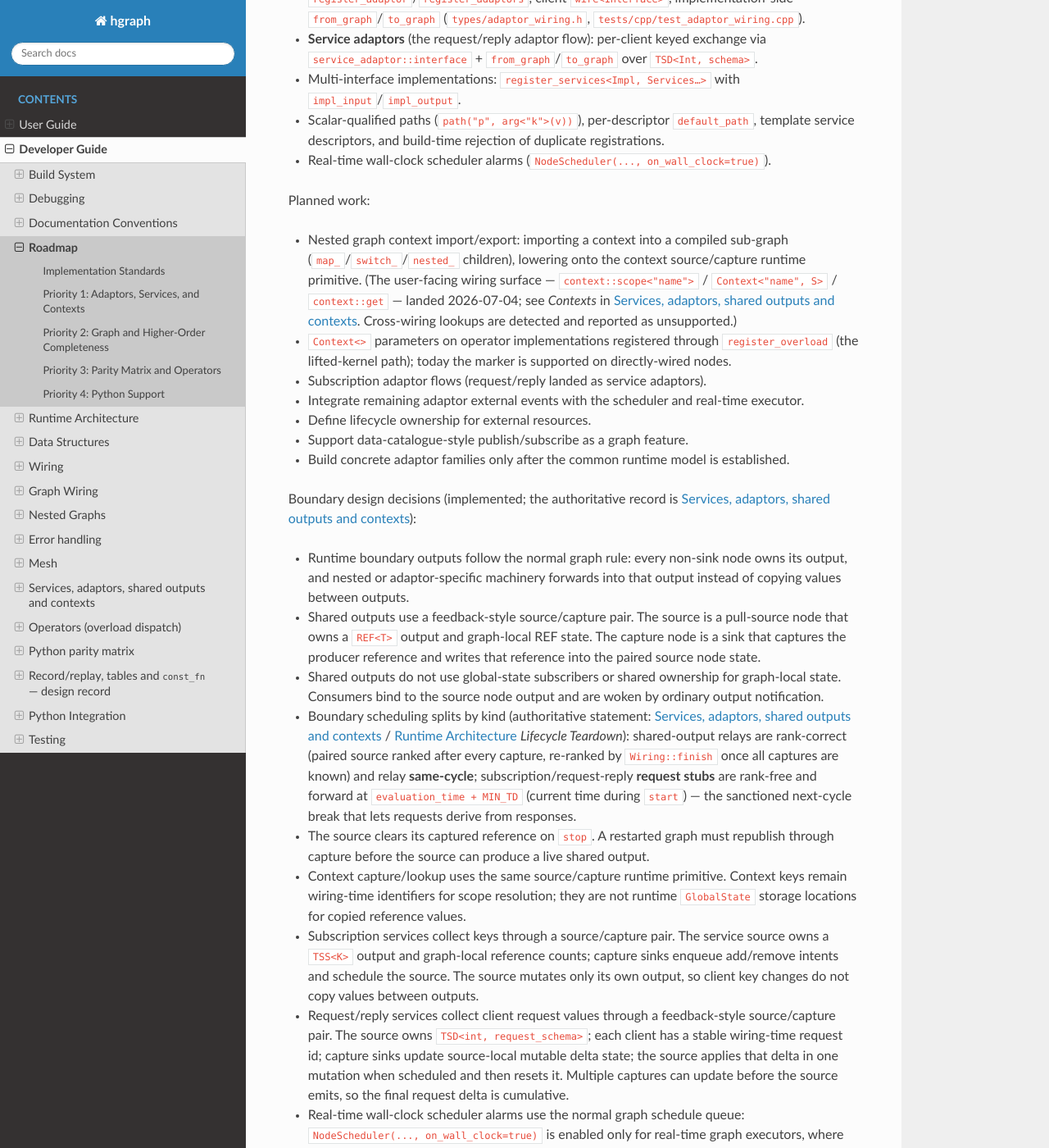
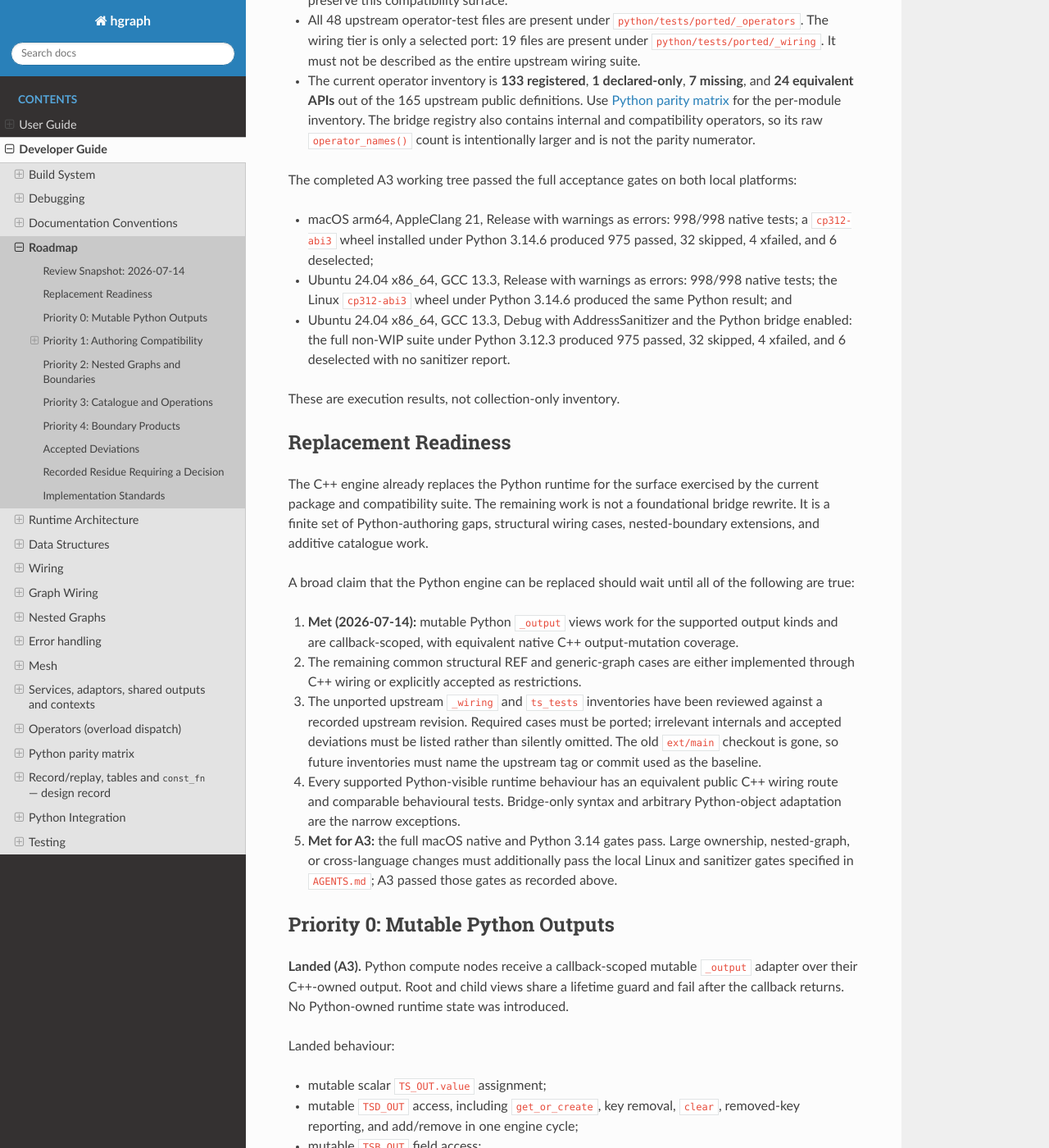
Before and after one commit to hhenson/hg_cpp, a Sphinx documentation site: the page built from docs/source/developer_guide/roadmap.rst, in a window 1280 px wide and 1400 px high, scrolled down 1087 px. Shown: the whole window at 82% size. Built offline with Sphinx 7.4.7 and the Read the Docs theme 3.1.0, drawn with Linux system fonts in a browser that asks for light colours; some of the changed text lies outside the part shown.

Commit message:
Complete mutable Python output support

```diff
--- a/docs/source/developer_guide/roadmap.rst
+++ b/docs/source/developer_guide/roadmap.rst
@@ -1,191 +1,318 @@
 Roadmap
 =======
 
-This page records the remaining work needed to bring the C++ implementation in
-line with the Python graph feature set. The order matters: graph capability
-comes before catalogue completeness, and the C++ runtime remains the source of
-truth.
+This page records the remaining work needed to replace the Python hgraph
+engine for the supported user base while keeping the C++ runtime as the source
+of truth.  It distinguishes four states deliberately:
+
+``Landed``
+   Implemented through the C++ runtime and covered by native and/or bridge
+   tests.
+
+``In progress``
+   The design is accepted and implementation is under way, but it has not yet
+   passed the repository acceptance gates.
+
+``Remaining``
+   A genuine compatibility or product capability still to implement.
+
+``Accepted deviation``
+   Behaviour intentionally differs from Python hgraph and must not quietly
+   return as a second Python runtime implementation.
+
+Review Snapshot: 2026-07-14
+---------------------------
+
+This review was made against the working tree based on ``02bf29f8``, including
+the completed mutable-output work described below.  Evidence came from the
+public implementation and tests, the commit history, :doc:`parity_matrix`,
+:doc:`python_integration`, :doc:`nested_graphs`, and :doc:`services`.
+
+The important corrections to the previous roadmap are:
+
+- The Python graph bridge, Python user nodes, type conversion, services,
+  adaptors, contexts, real-time execution, push sources, components, dispatch,
+  and stable-ABI packaging have **landed**.  They are not future bridge work.
+- Runtime-defined Python ``Enum`` classes have **landed** as nominal C++ enum
+  schemas (``enum_vt`` / ``TypeRegistry::enum_type``) with conversion back to
+  the registered Python class.  They are not a bridge blocker.
+- Closed CompoundScalar hierarchies have landed as C++ Bundle unions, including
+  namespace-qualified identity, graph-realization closure, dispatch, largest-
+  leaf planned storage, and owner-backed recursive fields.
+- ``@component`` and all record/replay modes, including Recover seeding and
+  Compare, have landed in both languages.  General process checkpointing is a
+  different feature and is not required to preserve this compatibility
+  surface.
+- All 48 upstream operator-test files are present under
+  ``python/tests/ported/_operators``.  The wiring tier is only a selected port:
+  19 files are present under ``python/tests/ported/_wiring``.  It must not be
+  described as the entire upstream wiring suite.
+- The current operator inventory is **133 registered**, **1 declared-only**,
+  **7 missing**, and **24 equivalent APIs** out of the 165 upstream public
+  definitions.  Use :doc:`parity_matrix` for the per-module inventory.  The
+  bridge registry also contains internal and compatibility operators, so its
+  raw ``operator_names()`` count is intentionally larger and is not the parity
+  numerator.
+
+The completed A3 working tree passed the full acceptance gates on both local
+platforms:
+
+- macOS arm64, AppleClang 21, Release with warnings as errors: 998/998 native
+  tests; a ``cp312-abi3`` wheel installed under Python 3.14.6 produced 975
+  passed, 32 skipped, 4 xfailed, and 6 deselected;
+- Ubuntu 24.04 x86_64, GCC 13.3, Release with warnings as errors: 998/998 native
+  tests; the Linux ``cp312-abi3`` wheel under Python 3.14.6 produced the same
+  Python result; and
+- Ubuntu 24.04 x86_64, GCC 13.3, Debug with AddressSanitizer and the Python
+  bridge enabled: the full non-WIP suite under Python 3.12.3 produced 975
+  passed, 32 skipped, 4 xfailed, and 6 deselected with no sanitizer report.
+
+These are execution results, not collection-only inventory.
+
+Replacement Readiness
+---------------------
+
+The C++ engine already replaces the Python runtime for the surface exercised by
+the current package and compatibility suite.  The remaining work is not a
+foundational bridge rewrite.  It is a finite set of Python-authoring gaps,
+structural wiring cases, nested-boundary extensions, and additive catalogue
+work.
+
+A broad claim that the Python engine can be replaced should wait until all of
+the following are true:
+
+1. **Met (2026-07-14):** mutable Python ``_output`` views work for the
+   supported output kinds and are callback-scoped, with equivalent native C++
+   output-mutation coverage.
+2. The remaining common structural REF and generic-graph cases are either
+   implemented through C++ wiring or explicitly accepted as restrictions.
+3. The unported upstream ``_wiring`` and ``ts_tests`` inventories have been
+   reviewed against a recorded upstream revision.  Required cases must be
+   ported; irrelevant internals and accepted deviations must be listed rather
+   than silently omitted.  The old ``ext/main`` checkout is gone, so future
+   inventories must name the upstream tag or commit used as the baseline.
+4. Every supported Python-visible runtime behaviour has an equivalent public
+   C++ wiring route and comparable behavioural tests.  Bridge-only syntax and
+   arbitrary Python-object adaptation are the narrow exceptions.
+5. **Met for A3:** the full macOS native and Python 3.14 gates pass.  Large
+   ownership, nested-graph, or cross-language changes must additionally pass
+   the local Linux and sanitizer gates specified in ``AGENTS.md``; A3 passed
+   those gates as recorded above.
+
+Priority 0: Mutable Python Outputs
+----------------------------------
+
+**Landed (A3).**  Python compute nodes receive a callback-scoped mutable
+``_output`` adapter over their C++-owned output.  Root and child views share a
+lifetime guard and fail after the callback returns.  No Python-owned runtime
+state was introduced.
+
+Landed behaviour:
+
+- mutable scalar ``TS_OUT.value`` assignment;
+- mutable ``TSD_OUT`` access, including ``get_or_create``, key removal,
+  ``clear``, removed-key reporting, and add/remove in one engine cycle;
+- mutable ``TSB_OUT`` field access;
+- mutable ``TSS_OUT`` add, remove, and clear operations;
+- callback lifetime enforcement for every root and child view;
+- mutations applied through the normal C++ ``TSOutputView`` APIs and node-owned
+  storage; and
+- public C++ ``eval_node`` tests at the same behavioural level as the Python
+  tests.
+
+Four A3 skips were removed: the TSD add/remove, invalid-child removal, clear,
+and TSB output-access cases now execute.  The nearby
+``test_removal_and_unbind_in_the_same_cycle`` case is not mutable-output work;
+it remains classified under the same-cycle structural TSD REF-unbind gap.
+
+The C++ coverage uses public ``eval_node`` wiring for TSS mutation, TSD
+same-cycle cancellation, invalid-child removal, and prior TSB output access.
+TSD storage now records whether a child value was ever published, so removing
+an invalid child cannot emit a dictionary removal that had no corresponding
+add.  Structurally live keys remain visible through the key-set view, which is
+required by mesh key discovery.  C++ output views remain the implementation;
+the Python adapter does not form a second output runtime.
+
+Priority 1: Authoring Compatibility
+-----------------------------------
+
+These are the highest-value remaining gaps for existing Python graph authors.
+
+Structural references
+~~~~~~~~~~~~~~~~~~~~~
+
+**Remaining:**
+
+- REF-flipping composition for ``TSL`` and ``TSB`` structural ports;
+- empty-REF propagation through ``if_`` / ``key_set``;
+- the TSS rebind-to-nothing removal delta; and
+- the still-rejected REF adaptation modes at compiled sub-graph boundaries.
+
+The current value-only Python REF contract remains in force: a Python REF has
+no ``.output``.  Fixes must use the C++ binding alternatives and sampled
+retarget semantics, not expose a borrowed output pointer to Python.
+
+Generic wiring
+~~~~~~~~~~~~~~
+
+**Landed:** node-level ``TsVar`` / ``ScalarVar`` resolution, Python ``TypeVar``
+matching, ``AUTO_RESOLVE``, overload requirements, variadics, and registry-
+owned Python overload dispatch.
+
+**Remaining:**
+
+- graph-level constrained ``typing.TypeVar`` cases;
+- generic ``TimeSeriesSchema`` / ``Generic[SCALAR]`` realization;
+- ``eval_node`` ``resolution_dict`` over a raw operator; and
+- a decision on whether remaining ``Type[...]``-style call-site resolution is
+  useful public syntax or sufficiently covered by expected-output resolution.
+
+Compatibility inventory
+~~~~~~~~~~~~~~~~~~~~~~~
+
+**Landed:** all 48 operator files and a selected 19-file wiring pack.
+
+**Remaining:** review the rest of upstream ``_wiring`` and ``ts_tests``.  Port
+behavioural contracts, not Python runtime internals.  Each retained Python test
+needs a native test for the underlying C++ behaviour.  In particular, duration-
+based TSW execution is covered from Python and by lower-level native storage
+tests, but needs a public C++ ``eval_node`` wiring test; its exact duration
+shape also has no compile-time static marker.
+
+Priority 2: Nested Graphs and Boundaries
+----------------------------------------
+
+**Landed:**
+
+- planned, in-place nested storage with stop-before-destroy lifetimes;
+- two-slot ``switch_`` storage;
+- slot-observed keyed ``map_`` and ``mesh_`` instances;
+- fixed-TSL and associative dynamic-TSD ``reduce``;
+- ``try_except_``, feedback, closed-union ``dispatch_``, closure capture, key
+  injection, ``pass_through`` / ``no_key``, and keyed write-through outputs;
+- reference, subscription, and request/reply services;
+- source, sink, duplex, and service-adaptor foundations; and
+- same-wiring contexts and the source/capture context runtime primitive.
+
+**Remaining higher-order shapes:**
+
+- sink maps and all-sink switches;
+- dynamic-TSL map/reduce/mesh;
+- non-associative ordered reduce;
+- dynamic-TSD reduce with pass-through combiner outputs; and
+- graph-level generic ``TsVar`` sub-graphs.
+
+**Remaining boundary modes:**
+
+- context import/export across compiled nested graphs;
+- ``Context<>`` parameters on implementations registered through
+  ``register_overload``;
+- recordable-state pass-through across nested boundaries; and
+- push sources inside nested graphs if a concrete adaptor requires them.
+
+**Remaining external-resource work:** subscription-adaptor flows not already
+covered by the service-adaptor exchange, scheduler integration for external
+events, explicit lifecycle ownership, and concrete adaptor families such as
+catalogue, messaging, or database adaptors.  Build these from the common C++
+boundary model when demanded by a real integration.
+
+Priority 3: Catalogue and Operations
+------------------------------------
+
+The catalogue is no longer the critical path for Python authoring.  Additions
+should be driven by supported applications or the compatibility inventory.
+
+**Landed:** 133 upstream public operator definitions are registry-resolvable;
+the stream, window, analytical, conversion, JSON, table, dataframe/Frame,
+Series, TSD/TSL/TSS, IO, compare, and record/replay families all have usable
+coverage.  ``Frame`` and ``Series`` use Arrow-native storage and bridge through
+the Arrow C interfaces.
+
+**Remaining inventory:**
+
+- declared-only: ``downcast_ref``;
+- missing public names: ``apply``, ``dedup_builder``, ``stop_engine``,
+  ``collect_builder``, ``table_shape``, ``table_shape_from_schema``, and
+  ``shape_of_table_type``; and
+- larger optional libraries such as the ``hgraph.stream`` status model and the
+  arrow-combinator package.
+
+``dedup_builder`` and ``collect_builder`` are Python implementation-injection
+hooks and probably do not need direct C++ counterparts.  The table-shape trio
+is convenience sugar.  ``apply`` and ``stop_engine`` require explicit API and
+ownership decisions before implementation.
+
+Native lifecycle observers and the executor ``request_stop()`` primitive have
+landed and cover nested graphs.  Remaining observability work is the public
+Python ``stop_engine`` operator, evaluation tracing, profiling, and the
+node-self injectable.  These are additive unless a target application
+demonstrates that one is required for migration.
+
+Priority 4: Boundary Products
+-----------------------------
+
+The common runtime model should precede concrete products.
+
+**Remaining:**
+
+- durable/pluggable record and replay stores beyond the default in-memory
+  stores and current Arrow frame backend;
+- data-catalogue publish/subscribe;
+- concrete external adaptor families and their operational lifecycle; and
+- broader JSON/table/Arrow scalar and serialization forms only where a real
+  data path requires them.
+
+These are product capabilities, not blockers for Python-authored compute,
+sink, generator, graph, service, adaptor, or component code already covered by
+the bridge.
+
+Accepted Deviations
+-------------------
+
+The following are intentional unless separately re-opened:
+
+- Python ``REF`` is an opaque value and does not expose ``.output``.
+- ``None`` in CompoundScalar/Bundle construction means an unset field.
+- TSB deltas are canonically dense; sparse-bundle delta parity is not required.
+- CompoundScalar is a C++ Bundle closed union, not an independent Python object
+  runtime.  Its diagnostic string representation may therefore differ.
+- Arrow is the table/frame substrate.  Polars interop is through Arrow rather
+  than a Polars runtime dependency.
+- C++ contexts are name-based.  The Python bridge preserves the compatible
+  type/name authoring syntax by lowering it onto that model.
+- Arbitrary Python object-class dispatch is a bridge adaptation; native
+  CompoundScalar dispatch uses the closed-union C++ path.
+- Python-only implementation hooks and private ``hgraph._impl`` internals are
+  not compatibility targets when the public behaviour is available.
+- ``GlobalState`` keeps C++ copy-in/copy-out ownership.  Python's thread-local
+  seed and ``GlobalContext`` are authoring adapters, not alternate runtime
+  global state.
+
+Recorded Residue Requiring a Decision
+-------------------------------------
+
+The following existing skips/deviations should be classified during the
+compatibility-inventory pass rather than being assumed accepted:
+
+- map children over EMPTY-REF projections retain their last value;
+- frame-to-TSD key type is not inferred from a selected frame column;
+- ``convert`` from ``TS[object]`` dispatches on the wiring-time schema;
+- the engine's naive-datetime contract versus upstream time-zone-aware cases;
+- constrained generic graphs involving a Polars frame annotation;
+- the legacy ``const_fn`` path and old wiring-node introspection details; and
+- the upstream arrow-combinator library.
 
 Implementation Standards
 ------------------------
 
-- Keep code compact and readable. Prefer direct, local logic over long call
-  chains with little behaviour in each hop.
-- Review each implementation after writing it: the code should match the
-  objective, avoid convenience-only state expansion, and avoid unnecessary work.
-- Treat memory size and runtime cost as first-class design constraints.
-- Prefer operation tables and typed dispatch over ``switch`` statements when
-  behaviour belongs to a type or runtime operation. ``switch`` is acceptable in
-  factory or builder code that selects a runtime builder.
-- Do not add helper functions unless they have at least two real call sites, or
-  the local complexity is high enough to justify the separation.
-- External interfaces need examples that compile or are otherwise directly
-  usable.
-- User-facing wiring APIs require explicit approval before implementation. They
-  should preserve the simplicity of the Python model while taking advantage of
-  C++ type information where that improves safety or ergonomics.
-
-Priority 1: Adaptors, Services, and Contexts
---------------------------------------------
-
-These features define the full graph boundary model and therefore come first.
-
-Landed (design record: :doc:`services`):
-
-- Graph services and service implementations: **reference**, **subscription**,
-  and **request/reply** services execute end-to-end with path-aware addressing
-  (``types/service_wiring.h``, ``runtime/service_node.*``,
-  ``tests/cpp/test_service_wiring.cpp``); implementation registration
-  (``register_*_service``) is separate from client wiring.
-- Request/reply services use feedback-style request dictionaries exactly as
-  designed below: capture sinks update a source-owned request-delta state for
-  ``TSD<int, request_schema>`` and the source emits the cumulative delta on its
-  next scheduled tick before resetting the delta state.
-- Shared outputs (``runtime/shared_output_node.*``) and the context
-  source/capture **runtime primitive** (``runtime/context_node.*``).
-- Adaptor foundations for source, sink, and duplex flows:
-  ``adaptor::interface`` descriptors, ``register_adaptor``/``register_adaptors``,
-  client ``wire<Interface>``, implementation-side ``from_graph``/``to_graph``
-  (``types/adaptor_wiring.h``, ``tests/cpp/test_adaptor_wiring.cpp``).
-- **Service adaptors** (the request/reply adaptor flow): per-client keyed
-  exchange via ``service_adaptor::interface`` + ``from_graph``/``to_graph``
-  over ``TSD<Int, schema>``.
-- Multi-interface implementations: ``register_services<Impl, Services…>`` with
-  ``impl_input``/``impl_output``.
-- Scalar-qualified paths (``path("p", arg<"k">(v))``), per-descriptor
-  ``default_path``, template service descriptors, and build-time rejection of
-  duplicate registrations.
-- Real-time wall-clock scheduler alarms
-  (``NodeScheduler(..., on_wall_clock=true)``).
-
-Planned work:
-
-- Nested graph context import/export: importing a context into a compiled
-  sub-graph (``map_``/``switch_``/``nested_`` children), lowering onto the
-  context source/capture runtime primitive. (The user-facing wiring surface —
-  ``context::scope<"name">`` / ``Context<"name", S>`` / ``context::get`` —
-  landed 2026-07-04; see *Contexts* in :doc:`services`. Cross-wiring lookups
-  are detected and reported as unsupported.)
-- ``Context<>`` parameters on operator implementations registered through
-  ``register_overload`` (the lifted-kernel path); today the marker is
-  supported on directly-wired nodes.
-- Subscription adaptor flows (request/reply landed as service adaptors).
-- Integrate remaining adaptor external events with the scheduler and real-time
-  executor.
-- Define lifecycle ownership for external resources.
-- Support data-catalogue-style publish/subscribe as a graph feature.
-- Build concrete adaptor families only after the common runtime model is
-  established.
-
-Boundary design decisions (implemented; the authoritative record is
-:doc:`services`):
-
-- Runtime boundary outputs follow the normal graph rule: every non-sink node
-  owns its output, and nested or adaptor-specific machinery forwards into that
-  output instead of copying values between outputs.
-- Shared outputs use a feedback-style source/capture pair. The source is a
-  pull-source node that owns a ``REF<T>`` output and graph-local REF state. The
-  capture node is a sink that captures the producer reference and writes that
-  reference into the paired source node state.
-- Shared outputs do not use global-state subscribers or shared ownership for
-  graph-local state. Consumers bind to the source node output and are woken by
-  ordinary output notification.
-- Boundary scheduling splits by kind (authoritative statement:
-  :doc:`services` / :doc:`architecture` *Lifecycle Teardown*): shared-output
-  relays are rank-correct (paired source ranked after every capture,
-  re-ranked by ``Wiring::finish`` once all captures are known) and relay
-  **same-cycle**; subscription/request-reply **request stubs** are rank-free
-  and forward at ``evaluation_time + MIN_TD`` (current time during ``start``)
-  — the sanctioned next-cycle break that lets requests derive from responses.
-- The source clears its captured reference on ``stop``. A restarted graph must
-  republish through capture before the source can produce a live shared output.
-- Context capture/lookup uses the same source/capture runtime primitive. Context
-  keys remain wiring-time identifiers for scope resolution; they are not runtime
-  ``GlobalState`` storage locations for copied reference values.
-- Subscription services collect keys through a source/capture pair. The service
-  source owns a ``TSS<K>`` output and graph-local reference counts; capture sinks
-  enqueue add/remove intents and schedule the source. The source mutates only
-  its own output, so client key changes do not copy values between outputs.
-- Request/reply services collect client request values through a
-  feedback-style source/capture pair. The source owns
-  ``TSD<int, request_schema>``; each client has a stable wiring-time request id;
-  capture sinks update source-local mutable delta state; the source applies
-  that delta in one mutation when scheduled and then resets it. Multiple
-  captures can update before the source emits, so the final request delta is
-  cumulative.
-- Real-time wall-clock scheduler alarms use the normal graph schedule queue:
-  ``NodeScheduler(..., on_wall_clock=true)`` is enabled only for real-time graph
-  executors, where engine time is wall-clock-aligned. Simulation rejects
-  wall-clock alarms because simulated time cannot be advanced by host time.
-
-Priority 2: Graph and Higher-Order Completeness
------------------------------------------------
-
-Once graph boundaries are in place, complete the internal graph model against
-the Python semantics.
-
-Planned work:
-
-- Sink maps.
-- All-sink switches.
-- Dynamic ``TSL`` map, reduce, and mesh.
-- Non-associative reduce.
-- Dynamic ``TSD`` reduce pass-through combiner outputs.
-- Graph-level generic ``TsVar`` subgraphs.
-- Remaining nested graph boundary modes, including REF adaptation and
-  recordable-state pass-through.
-- Structural reference alternatives that are still unsupported.
-- Push sources inside nested graphs, if the service/adaptor model requires them.
-
-Priority 3: Parity Matrix and Operators
----------------------------------------
-
-The Python-to-C++ parity matrix is built and maintained at
-:doc:`parity_matrix` (snapshot 2026-07-04: 102 of 165 Python operator
-definitions registered, 23 declared-only, 40 missing — update it in the same
-change as any operator addition). Complete operator families against that
-inventory.
-
-Landed:
-
-- ``record`` / ``replay`` are registered operators (the testing toolkit's
-  in-memory GlobalState buffer is the registered backend); pluggable backends
-  (Python's model registry / DataWriter) remain planned.
-- ``time`` (time-of-day) and ``bytes`` scalar atoms — distinct strong types
-  with schema identity, hash/compare/to_string, standard-vocabulary aliases
-  and ``TS``/``TSS`` pre-interning (``util/date_time.h`` /
-  ``types/primitive_types.h``).
-
-Planned work:
-
-- IO and compare operators; pluggable record/replay backends.
-- Stream, window, and analytical operators.
-- ``TSD`` and ``TSL`` convenience operators.
-- Conversion and serialization operators.
-- JSON, table, dataframe, numpy, and related scalar value types.
-- Scalar and compound type coverage required by the Python tests. C++ ``enum``
-  scalars already register (the ``DivideByZero`` pattern); *runtime-defined*
-  enums (Python-created, no C++ type) are bridge-time work.
-
-Priority 4: Python Support
---------------------------
-
-Python support is built on top of the C++ runtime, not the other way around.
-
-The wiring contract for the bridge is **runtime-schema dispatch** — build
-``WiringArg`` values, ``OperatorRegistry::resolve`` by name, ``impl->wire`` —
-and it is proven template-free by ``tests/cpp/test_erased_wiring.cpp``: full
-graphs wire and run via name resolution only (positional and keyword args,
-defaults, expected-output-driven generic resolution, resolution errors). Any
-capability that test suite cannot reach is by definition unreachable from
-Python; extend it as new wiring surface lands.
-
-Planned work:
-
-- Python graph wiring bridge.
-- Python user-node execution inside the C++ runtime.
-- Python/C++ type metadata conversion and identity.
-- Python object lifetime, GIL handling, callback scheduling, and exception
-  translation.
-- Python operator registration.
-- Compatibility tests that exercise the Python surface through the C++ runtime.
+- Preserve C++ as the single runtime implementation.  Python adapters convert
+  syntax, values, and callables into C++ wiring and views.
+- Treat static memory size, keyed-slot capacity, and stop/erase lifetime as
+  design inputs for every nested feature.
+- Prefer operation tables and typed dispatch when behaviour belongs to a type;
+  use selection switches only in builders and factories.
+- Keep the parity matrix and this review snapshot current when a listed gap
+  lands or a deviation is accepted.
+- User-facing wiring APIs require explicit review.  Tests should use public
+  wiring and ``eval_node`` rather than constructing runtime internals, except
+  for focused low-level contracts.
```
Also changed, not shown: 8 other files.
